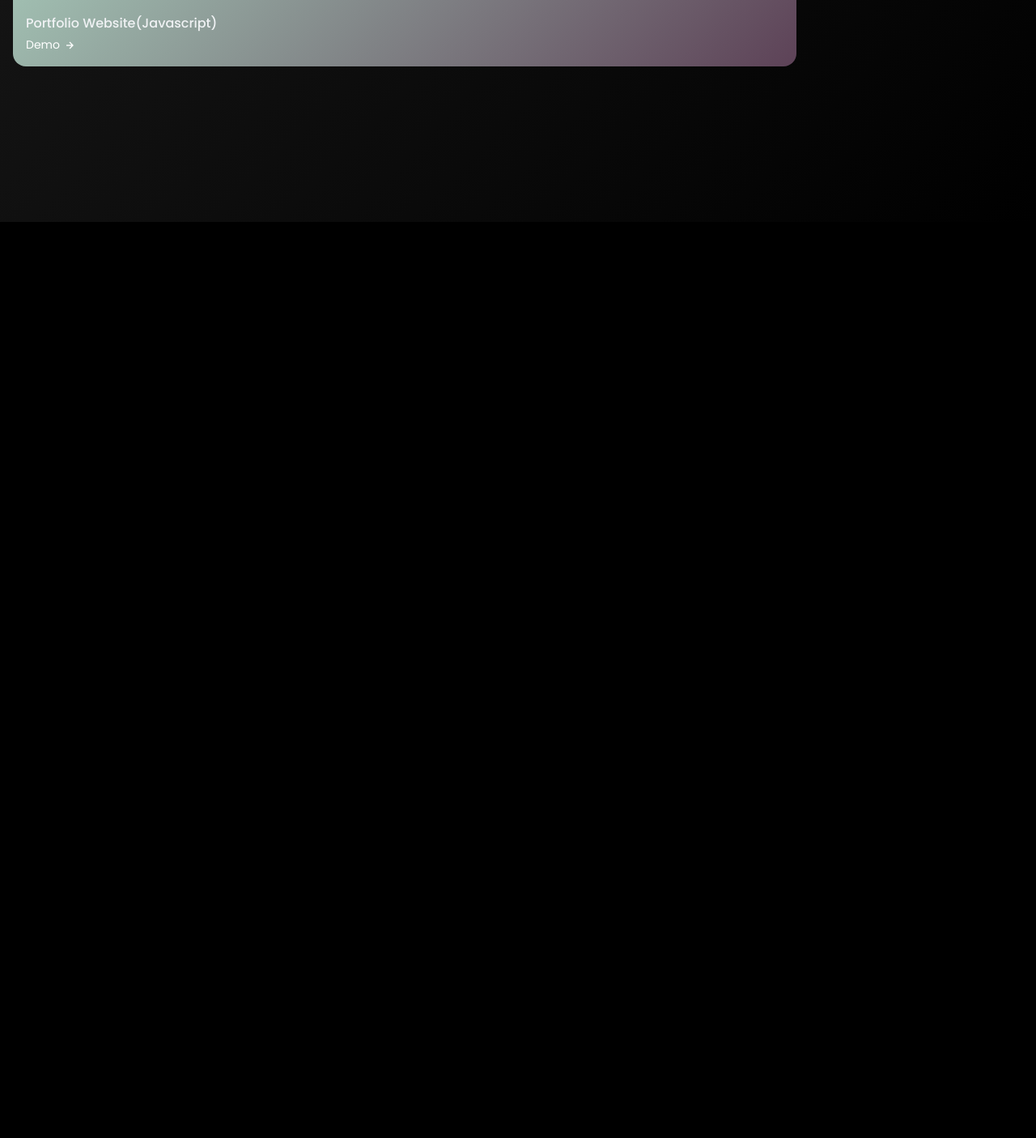
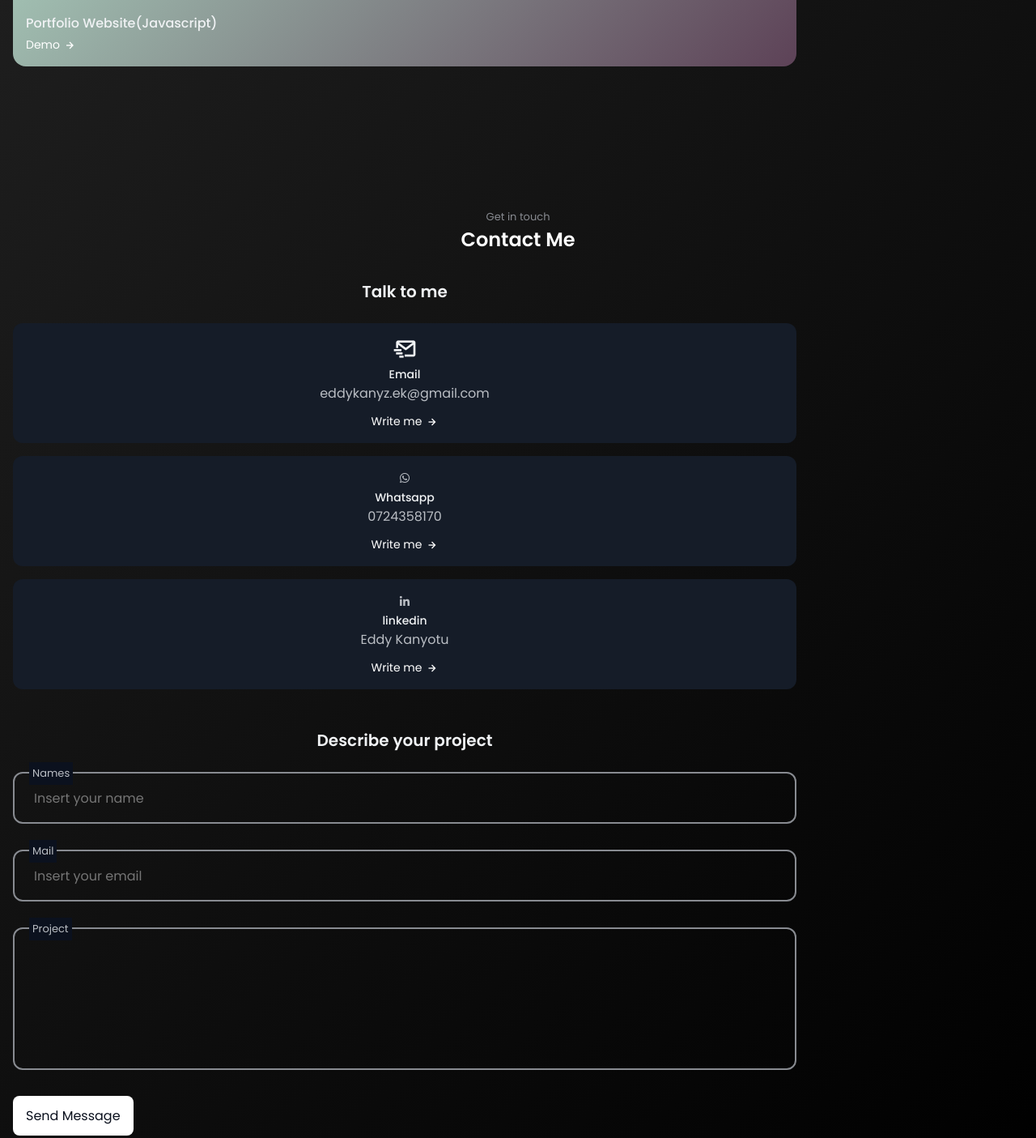
Before and after one commit to Eddychase/Personal-Portfolio, a plain HTML site: page index.html in a window 1280 px wide. Shown: the part 5322-6727 px from the top of the page at 81% size. Before the commit the page ends 5596 px from the top, so only its background shows below. Drawn offline with nearby package versions, Linux system fonts and the light colour scheme.

Commit message:
contact me section

```diff
--- a/assets/css/styles.css
+++ b/assets/css/styles.css
@@ -608,8 +608,104 @@ img {
 
 
 /*=============== CONTACT ===============*/
+.contact__container{
+  row-gap: 3rem;
+  padding-bottom: 3rem;
+}
+.contact__title{
+  text-align:center;
+  font-size: var(--h3-font-size);
+  margin-bottom: 1.5rem;
+}
 
+.contact__info{
+  display: grid;
+  gap: 1rem;
+}
 
+.contact__card{
+  background-color: var(--container-color);
+  padding:1rem;
+  border-radius: .75rem;
+  text-align: center;
+}
+
+.contact__card-icon{
+  font-size: 2rem;
+  color: var(--title-color);
+  margin-bottom: .25rem;
+}
+
+.contact__card-title,
+.contact__card-date{
+  font-size: var(--small-font-size);
+}
+
+.contact__card-title{
+  font-weight: var(--font-medium);
+}
+
+.contact__card-data{
+  display: block;
+  margin-bottom: .75rem;
+}
+
+.contact__button{
+  color: var(--first-color);
+  font-size: var(--small-font-size);
+  display: flex;
+  align-items: center;
+  justify-content: center;
+  column-gap: .25rem;
+}
+
+.contact__button:hover .contact__button-icon{
+  transform: translateX(.25rem);
+}
+
+.contact__button-icon{
+  font-size: 1rem;
+  transition: .4s;
+}
+
+.contact__form-div{
+  position: relative;
+  margin-bottom: 2rem;
+  height:4rem;
+}
+
+.contact__form-input{
+  position: absolute;
+  top:0;
+  left:0;
+  width:100%;
+  height:100%;
+  border:2px solid var(--text-color-light);
+  background: none;
+  color:var(--text-color);
+  outline: none;
+  padding:1.5rem;
+  border-radius: .75rem;
+  z-index:1;
+}
+
+.contact__form-tag{
+  position: absolute;
+  top:-.75rem;
+  left:1.25rem;
+  font-size: var(--smaller-font-size);
+  padding:.25rem;
+  background-color: var(--body-color);
+  z-index:10;
+}
+
+.contact__form-area{
+  height:11rem;
+}
+
+.contact__form-area textarea{
+  resize:none;
+}
 /*=============== FOOTER ===============*/
 
 
--- a/index.html
+++ b/index.html
@@ -493,7 +493,73 @@
       <section class="testimonial section"></section>
 
       <!--=============== CONTACT ===============-->
-      <section class="contact section" id="contact"></section>
+      <section class="contact section" id="contact">
+        <span class="section__subtitle">Get in touch</span>
+        <h2 class="section__title">Contact Me</h3>
+
+          <div class="contact__container container grid">
+            <div class="contact__content">
+              <h3 class="contact__title">Talk to me</h3>
+
+              <div class="contact__info">
+                <div class="contact__card">
+                  <i class="bx bx-mail-send contact__card-icon"></i>
+                  <h3 class="contact__card-title">Email</h3>
+                  <span class="contact__card-data">eddykanyz.ek@gmail.com</span>
+
+                  <a href="mailto:eddykanyz.ek@gmail.com" target="_blank" class="contact__button">
+                    Write me <i class="bx bx-right-arrow-alt contact__button-icon"></i>
+                  </a>
+                </div>
+
+                <div class="contact__card">
+                  <i class="bx bxl-whatsapp"></i>
+                  <h3 class="contact__card-title">Whatsapp</h3>
+                  <span class="contact__card-data">0724358170</span>
+
+                  <a href="https://api.whatsapp.com/send?phone=254724358170&text=Hello, more information!" target="_blank" class="contact__button">
+                    Write me <i class="bx bx-right-arrow-alt contact__button-icon"></i>
+                  </a>
+                </div>
+
+                <div class="contact__card">
+                  <i class="bx bxl-linkedin"></i>
+                  <h3 class="contact__card-title">linkedin</h3>
+                  <span class="contact__card-data">Eddy Kanyotu</span>
+
+                  <a href="" target="_blank" class="contact__button">
+                    Write me <i class="bx bx-right-arrow-alt contact__button-icon"></i>
+                  </a>
+                </div>
+
+              </div>
+            </div>
+
+            <div class="contact__content">
+              <h3 class="contact__title">Describe your project</h3>
+
+              <form action="" class="contact__form">
+                <div class="contact__form-div">
+                  <label for="" class="contact__form-tag">Names</label>
+                  <input type="text" placeholder="Insert your name" class="contact__form-input">
+                </div>
+
+                <div class="contact__form-div">
+                  <label for="" class="contact__form-tag">Mail</label>
+                  <input type="email" placeholder="Insert your email" class="contact__form-input">
+                </div>
+
+                <div class="contact__form-div contact__form-area">
+                  <label for="" class="contact__form-tag">Project</label>
+                  <textarea name="" id="" cols="30" placeholder="Describe your project" rows="10" class="contact__form-input">
+                  </textarea>
+                </div>
+
+                <button class="button"> Send Message </button>
+              </form>
+            </div>
+          </div>
+      </section>
     </main>
 
     <!--=============== FOOTER ===============-->
```
